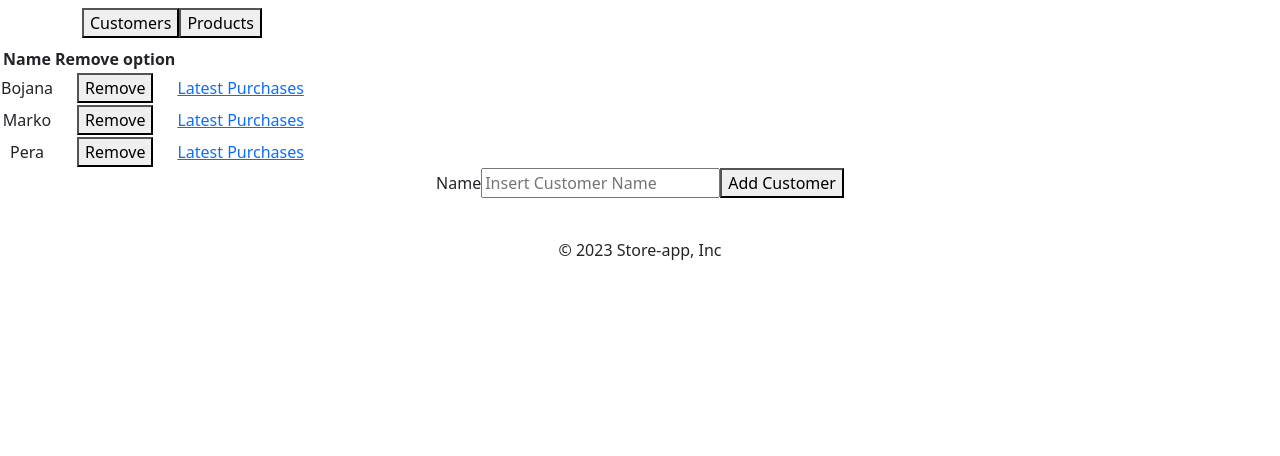
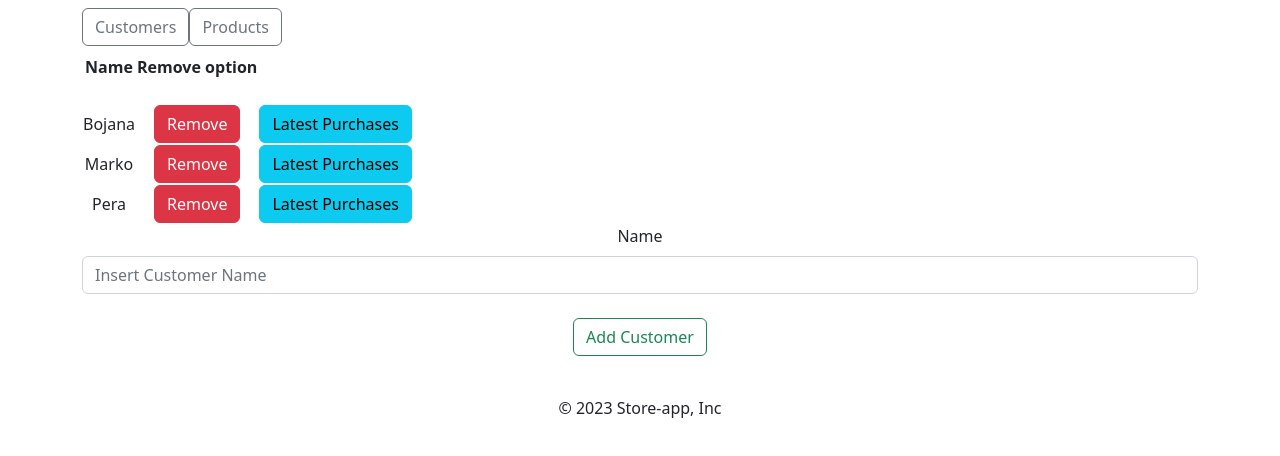
Before and after one commit to BojanaVuleta/store-app, a React (Create React App) app: page /customers in a window 1280 px wide. Shown: the top 456 px of the page. Built offline with nearby package versions, Linux system fonts and the light colour scheme.

Commit message:
5,7,8 zadatak

```diff
--- a/src/App.js
+++ b/src/App.js
@@ -6,6 +6,8 @@ import Footer from "./components/Footer";
 import Layout from "./components/layout";
 import LatestPurchases from "./components/LatestPurchases";
 import { useState } from "react";
+import Buy from "./components/Buy";
+
 
 function App() {
   const listOfCustomers = [
@@ -14,16 +16,22 @@ function App() {
     { id: 3, name: "Pera", products: ["jagode"] },
   ];
 
-
-
   const [customers, setCustomers] = useState(listOfCustomers);
 
+  const listOfProducts = [
+    { id: 1, name: "jabuka" },
+    { id: 2, name: "banana" },
+    { id: 3, name: "kivi" },
+    { id: 4, name: "jagode" },
+  ];
+  const [products, setProducts] = useState(listOfProducts);
 
-  const onRemove = (name) => {
+  const onRemove = (id) => {
     setCustomers((prevState) =>
-      prevState.filter((customer) => customer.name !== name)
+      prevState.filter((customer) => customer.id !== id)
     );
   };
+
 
   const addCustomer = (customer) => {
     const newId = customers[customers.length - 1].id + 1;
@@ -31,13 +39,41 @@ function App() {
     setCustomers([...customers, newCustomer]);
   };
 
+  const addProductToCustomer = (userName, productName) => {
+    setCustomers((prevCustomers) => {
+      return prevCustomers.map((customer) => {
+        if (customer.name === userName) {
+          return {
+            ...customer,
+            products: [...customer.products, productName],
+          };
+        } else {
+          return customer;
+        }
+      });
+    });
+  };
+
   return (
     <div className="App">
       <Layout />
       <Routes>
-        <Route path="/customers" element={<AppCustomers customers={listOfCustomers}onRemove={onRemove} addCustomer={addCustomer} /> }/>
-        <Route path="/products" element={<AppProducts />} />
-        <Route path="/customers/:id" element={<LatestPurchases customers={listOfCustomers}/>} />
+        <Route
+          path="/customers"
+          element={
+            <AppCustomers
+              customers={customers}
+              onRemove={onRemove}
+              addCustomer={addCustomer}
+            />
+          }
+        />
+        <Route path="/products" element={<AppProducts products={products} />} />
+        <Route
+          path="/customers/:id"
+          element={<LatestPurchases customers={customers} />}
+        />
+        <Route path="/products/:id" element={<Buy products={products} addProductToCustomer={addProductToCustomer}/>}/>
       </Routes>
       <Footer />
     </div>
--- a/src/components/AppCustomers.jsx
+++ b/src/components/AppCustomers.jsx
@@ -1,38 +1,34 @@
-
 import Form from "./Form";
 import { Link } from "react-router-dom";
 
-
-const AppCustomers=({customers,onRemove, addCustomer})=>{
-
-
-    return(
-        <div>
-            <table>
+const AppCustomers = ({ customers, onRemove, addCustomer }) => {
+  return (
+    <div className="container text-align ">
+      <table>
         <thead>
           <tr>
             <th>Name</th>
             <th>Remove option</th>
           </tr>
         </thead>
+        <br/>
         <tbody>
-          {customers.map((customer, index) => (
-            <tr key={index}>
+          {customers.map((customer) => (
+            <tr key={customer.id}>
               <td>{customer.name}</td>
               <td>
-                <button onClick={()=>onRemove(customer.name)}>Remove</button>
+                <button className="btn btn-danger" onClick={() => onRemove(customer.id)}>Remove</button>
               </td>
               <td>
-                <Link to={`/customers/${customer.id}`}>Latest Purchases</Link>
+                <Link to={`/customers/${customer.id}`}><button className="btn btn-info">Latest Purchases</button></Link>
               </td>
             </tr>
           ))}
         </tbody>
       </table>
-      <Form addCustomer={addCustomer}/>
-
-        </div>
-    )
-}
+      <Form addCustomer={addCustomer} />
+    </div>
+  );
+};
 
 export default AppCustomers;
--- a/src/components/AppProducts.jsx
+++ b/src/components/AppProducts.jsx
@@ -1,13 +1,12 @@
-import { useState } from "react";
+import Counter from "./Counter";
+import { Link } from "react-router-dom";
 
-const AppProducts=()=>{
 
-    const listOfProducts =["jabuka","banana","kivi","jagode"];
-    const [products, setProducts] = useState(listOfProducts);
+const AppProducts=({products})=>{
 
 
     return(
-        <div>
+        <div className="row row-cols-1 row-cols-sm-2 row-cols-md-3 g-3">
             <table>
         <thead>
           <tr>
@@ -17,11 +16,14 @@ const AppProducts=()=>{
         <tbody>
           {products.map((product, index) => (
             <tr key={index}>
-              <td>{product}</td>
+              <td>{product.name}</td>
+              <td><Counter/></td>
+              <Link to={`/products/${product.id}`}><button class="btn btn-primary">Buy</button></Link>
             </tr>
           ))}
         </tbody>
       </table>
+
     </div>
     )
 }
--- /dev/null
+++ b/src/components/Buy.jsx
@@ -0,0 +1,38 @@
+import { useState } from "react";
+import { useParams } from "react-router-dom";
+
+const Buy = ({ products, addProductToCustomer }) => {
+  const { id } = useParams();
+  const product = products.find((product) => product.id === parseInt(id));
+
+  const [selectedUser, setSelectedUser] = useState("");
+
+  const handleChange = (e) => {
+    setSelectedUser(e.target.value);
+  };
+  const handleConfirm = () => {
+    if (!selectedUser) {
+      alert("Please select your name!");
+    } else {
+
+      addProductToCustomer(selectedUser, product.name);
+      alert(`The product ${product.name} has been assigned to ${selectedUser}`);
+    }
+  };
+
+  return (
+    <div>
+      <h1>Name: {product.name}</h1>
+
+      <select onChange={handleChange}>
+        <option value="">Select your name</option>
+        <option value="Bojana">Bojana</option>
+        <option value="Marko">Marko</option>
+        <option value="Pera">Pera</option>
+      </select>
+      <button onClick={handleConfirm}>Confirm</button>
+    </div>
+  );
+};
+
+export default Buy;
--- /dev/null
+++ b/src/components/Counter.jsx
@@ -0,0 +1,30 @@
+import { useState } from "react"
+
+const Counter=()=>{
+
+    const[count,setCount]=useState(0);
+
+    const increment=()=>{
+        setCount(count+1);
+
+    }
+
+    const decrement=()=>{
+        if(count===0){
+            return
+        }
+        setCount(count-1);
+
+    }
+
+    return(
+        <div>
+            <span>{count}</span>
+            <button className="btn btn-outline-success" onClick={increment}>+</button>
+            <button className="btn btn-outline-danger" onClick={decrement}>-</button>
+
+        </div>
+    )
+}
+
+export default Counter
--- a/src/components/Footer.jsx
+++ b/src/components/Footer.jsx
@@ -1,10 +1,10 @@
 const Footer=()=>{
     return(
 
- <div class="container">
-  <footer class="py-3 my-4">
+ <div className="container">
+  <footer className="py-3 my-4">
 
-    <p class="text-center text-body-secondary">&copy; 2023 Store-app, Inc</p>
+    <p className="text-center text-body-secondary">&copy; 2023 Store-app, Inc</p>
   </footer>
 </div>
     )
--- a/src/components/Form.jsx
+++ b/src/components/Form.jsx
@@ -24,9 +24,10 @@ const Form=({addCustomer})=>{
     return(
         <div>
             <form onSubmit={submitHandler}>
-            <label htmlFor="name">Name</label>
-            <input onChange={handleInputChange} value={customer.name} name="name" type="text" placeholder="Insert Customer Name"></input>
-            <button type="submit">Add Customer</button>
+            <label className="form-label" htmlFor="name">Name</label>
+            <input  className="form-control container"onChange={handleInputChange} value={customer.name} name="name" type="text" placeholder="Insert Customer Name"></input>
+            <br/>
+            <button className="btn btn-outline-success" type="submit">Add Customer</button>
             </form>
         </div>
     )
--- a/src/components/LatestPurchases.jsx
+++ b/src/components/LatestPurchases.jsx
@@ -7,7 +7,7 @@ const LatestPurchases=({customers})=>{
     return (
         <div>
            <h1>Name: {customer.name}</h1>
-           <p>Products: {customer.products}</p>
+           <p>Products: {customer.products.join(', ')}</p>
 
         </div>
     )
--- a/src/components/layout.jsx
+++ b/src/components/layout.jsx
@@ -3,15 +3,17 @@ import { Link } from "react-router-dom";
 const Layout=()=>{
     return(
 
- <nav class="navbar navbar-expand-lg bg-body-tertiary container " >
-  <div class="container-fluid">
-    <div class="collapse navbar-collapse" id="navbarNav">
-      <ul class="navbar-nav">
-        <li class="nav-item">
-            <Link to="/customers"><button>Customers</button></Link>
+ <nav className= "navbar navbar-expand-lg bg-body-tertiary container" >
+  <div className="container-fluid">
+    <div className="collapse navbar-collapse" id="navbarNav">
+      <ul className="navbar-nav">
+        <li className="nav-item">
+            <Link to="/customers"><button className="btn btn-outline-secondary">Customers</button></Link>
         </li>
-        <li class="nav-item">
-            <Link to="/products"><button>Products</button></Link>
+
+
+        <li className="nav-item">
+            <Link to="/products"><button className="btn btn-outline-secondary">Products</button></Link>
         </li>
 
       </ul>
```
